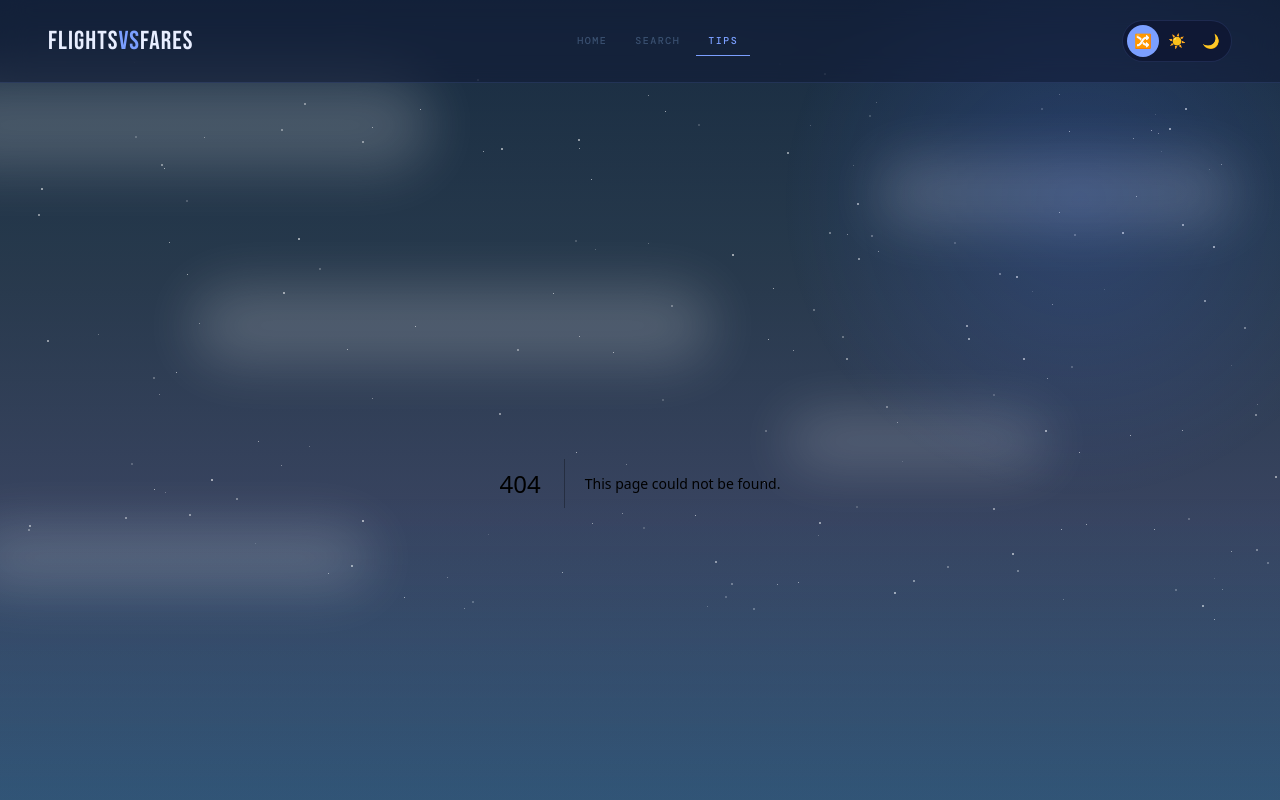
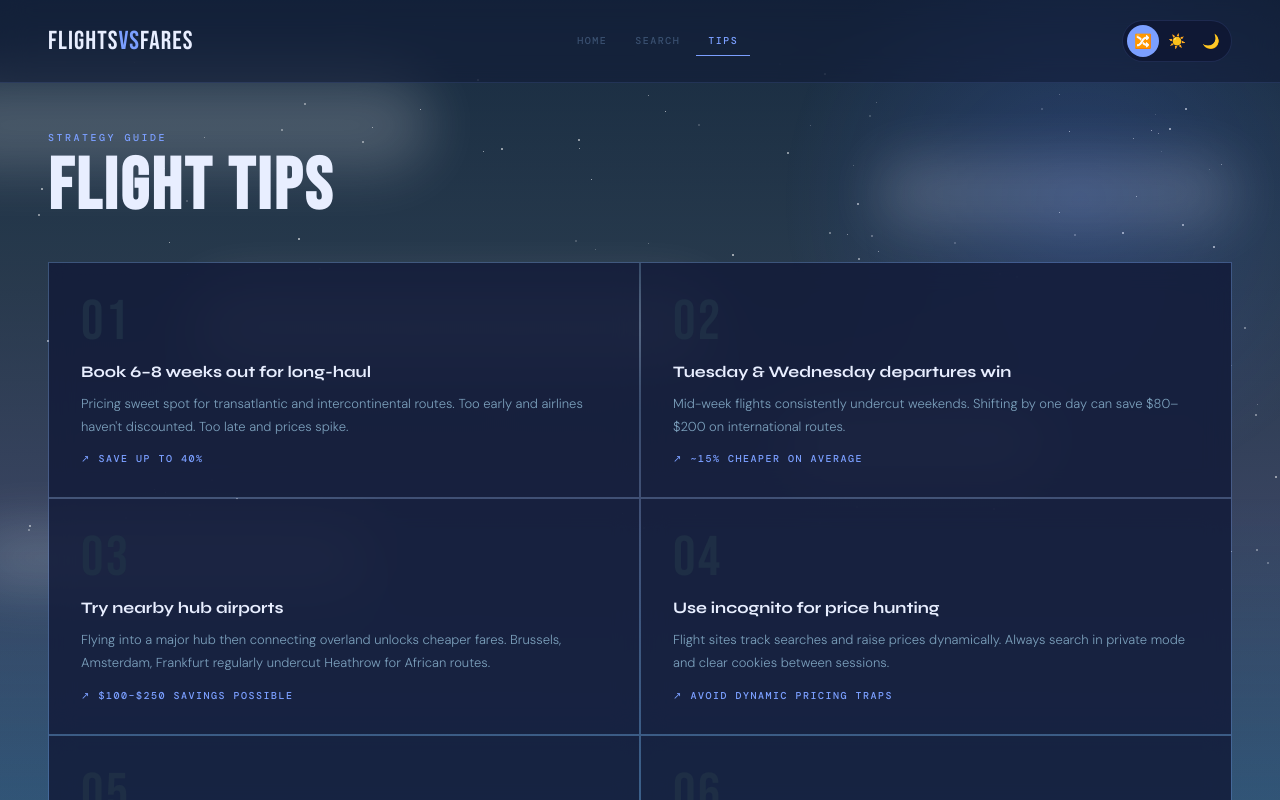
Before and after one commit to bacadlo/FlightsVsFares-app, a Next.js app: page /tips in a window 1280 px wide. Before the commit this address had no page. Built offline with nearby package versions, Linux system fonts and the light colour scheme.

Commit message:
Refactor search and tips page to use shared page header component

```diff
--- a/app/search/page.jsx
+++ b/app/search/page.jsx
@@ -13,9 +13,9 @@ export const metadata = {
 export default function SearchPage({ searchParams }) {
   return (
     <main className="search-page">
-      <section className="search-header">
+      <section className="page-header">
         <EyebrowLabel>Flight Search</EyebrowLabel>
-        <h1 className="search-heading">SEARCH FLIGHTS</h1>
+        <h1 className="page-heading">SEARCH FLIGHTS</h1>
       </section>
 
       <SearchForm initialValues={searchParams} />
--- /dev/null
+++ b/app/tips/page.jsx
@@ -0,0 +1,73 @@
+import { EyebrowLabel } from '../../components/ui/EyebrowLabel';
+import { Button } from '../../components/ui/Button';
+import '../../styles/tips.css';
+
+export const metadata = {
+  title: 'Flight Search Tips — FlightsVsFares',
+};
+
+const TIPS = [
+  {
+    number: '01',
+    title: 'Book 6–8 weeks out for long-haul',
+    body: 'Pricing sweet spot for transatlantic and intercontinental routes. Too early and airlines haven\'t discounted. Too late and prices spike.',
+    accent: '↗ Save up to 40%',
+  },
+  {
+    number: '02',
+    title: 'Tuesday & Wednesday departures win',
+    body: 'Mid-week flights consistently undercut weekends. Shifting by one day can save $80–$200 on international routes.',
+    accent: '↗ ~15% cheaper on average',
+  },
+  {
+    number: '03',
+    title: 'Try nearby hub airports',
+    body: 'Flying into a major hub then connecting overland unlocks cheaper fares. Brussels, Amsterdam, Frankfurt regularly undercut Heathrow for African routes.',
+    accent: '↗ $100–$250 savings possible',
+  },
+  {
+    number: '04',
+    title: 'Use incognito for price hunting',
+    body: 'Flight sites track searches and raise prices dynamically. Always search in private mode and clear cookies between sessions.',
+    accent: '↗ Avoid dynamic pricing traps',
+  },
+  {
+    number: '05',
+    title: 'Set fare alerts early',
+    body: 'If travel is 3+ months out, set alerts on Google Flights and Kayak immediately to catch flash sales.',
+    accent: '↗ Catch flash sales instantly',
+  },
+  {
+    number: '06',
+    title: 'Split tickets can be cheaper',
+    body: 'Two separate one-ways — even on different airlines — sometimes beats a return fare. Kiwi.com specialises in these combinations.',
+    accent: '↗ Kiwi.com is best for this',
+  },
+];
+
+export default function TipsPage() {
+  return (
+    <main className="tips-page">
+      <section className="page-header">
+        <EyebrowLabel>Strategy Guide</EyebrowLabel>
+        <h1 className="page-heading">FLIGHT TIPS</h1>
+      </section>
+
+      <div className="tips-grid">
+        {TIPS.map((tip) => (
+          <article key={tip.number} className="tip-card">
+            <span className="tip-number" aria-hidden="true">{tip.number}</span>
+            <h2 className="tip-title">{tip.title}</h2>
+            <p className="tip-body">{tip.body}</p>
+            <span className="tip-accent">{tip.accent}</span>
+          </article>
+        ))}
+      </div>
+
+      <footer className="tips-footer">
+        <p className="tips-footer-text">Ready to put these tips to work?</p>
+        <Button href="/search">Search Flights →</Button>
+      </footer>
+    </main>
+  );
+}
--- a/styles/ui.css
+++ b/styles/ui.css
@@ -1,3 +1,33 @@
+/* Page Header (shared by Search and Tips pages) */
+
+.page-header {
+  display: flex;
+  flex-direction: column;
+  gap: 10px;
+  padding: 40px 20px 0;
+}
+
+@media (min-width: 768px) {
+  .page-header {
+    padding: 48px 48px 0;
+  }
+}
+
+.page-heading {
+  font-family: 'Bebas Neue', sans-serif;
+  font-size: 56px;
+  line-height: 0.95;
+  letter-spacing: 0.04em;
+  color: var(--text-primary);
+  transition: color 0.4s;
+}
+
+@media (min-width: 768px) {
+  .page-heading {
+    font-size: 72px;
+  }
+}
+
 /* Eyebrow Label */
 
 .eyebrow-label {
```
Also changed, not shown: styles/search.css (+0 -28 lines).
